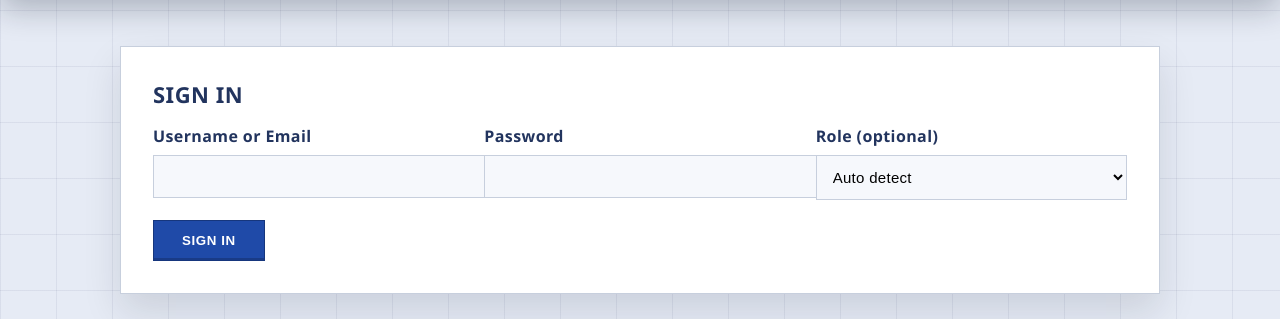
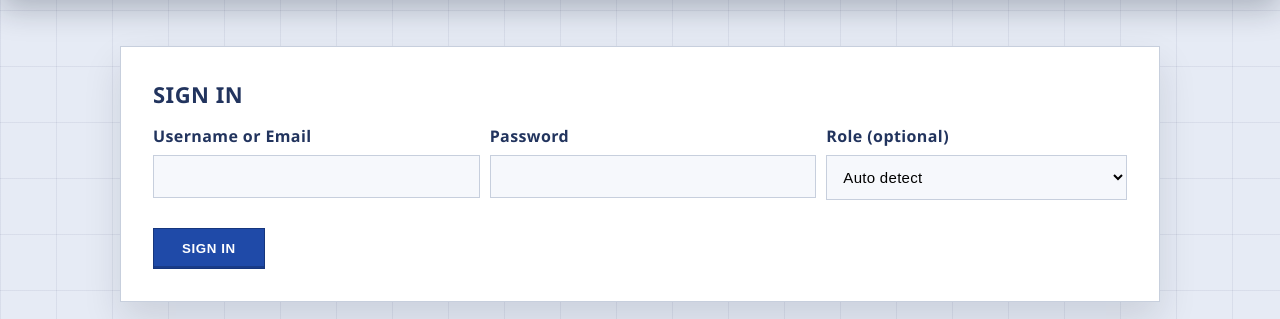
Before and after one commit to IshanJawade/final-project, a React (Vite) app in the folder client/: page /login in a window 1280 px wide. Shown: the part 102-421 px from the top of the page. Built offline with nearby package versions, Linux system fonts and the light colour scheme; no server answers.

Commit message:
layout adjustment for quality of life improvement

```diff
--- a/client/src/components/Layout.jsx
+++ b/client/src/components/Layout.jsx
@@ -155,13 +155,6 @@ export default function Layout({ children }) {
                     </NavLink>
                   ))}
                 </div>
-                <div className="profile-chip">
-                  <div className="profile-icon">{initials}</div>
-                  <div className="profile-details">
-                    <span className="profile-name">{account?.name || 'Account'}</span>
-                    <span className="profile-role">{role}</span>
-                  </div>
-                </div>
               </>
             )}
           </div>
--- a/client/src/index.css
+++ b/client/src/index.css
@@ -219,7 +219,7 @@ form {
 .form-grid {
   display: grid;
   grid-template-columns: repeat(auto-fit, minmax(280px, 1fr));
-  gap: 20px;
+  gap: 28px 36px;
   align-items: start;
 }
 
```
